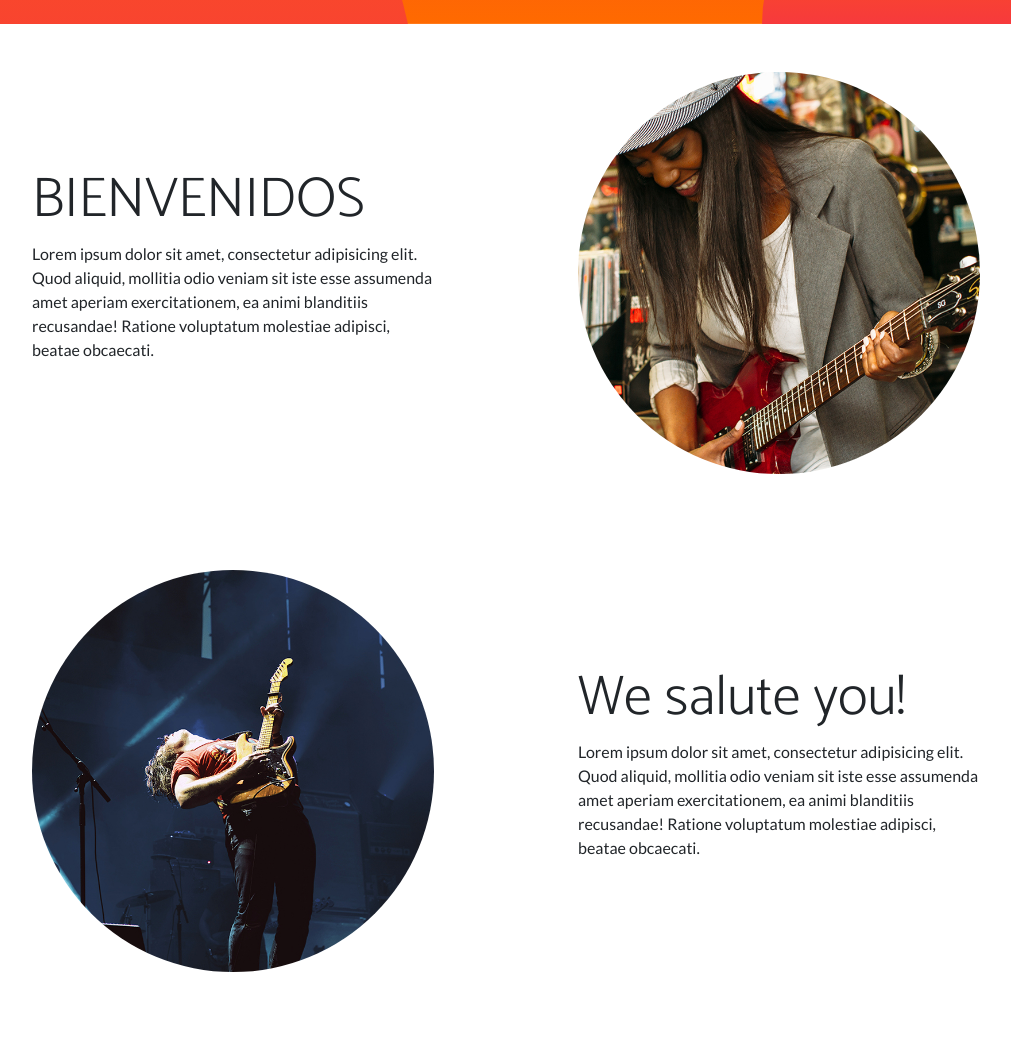
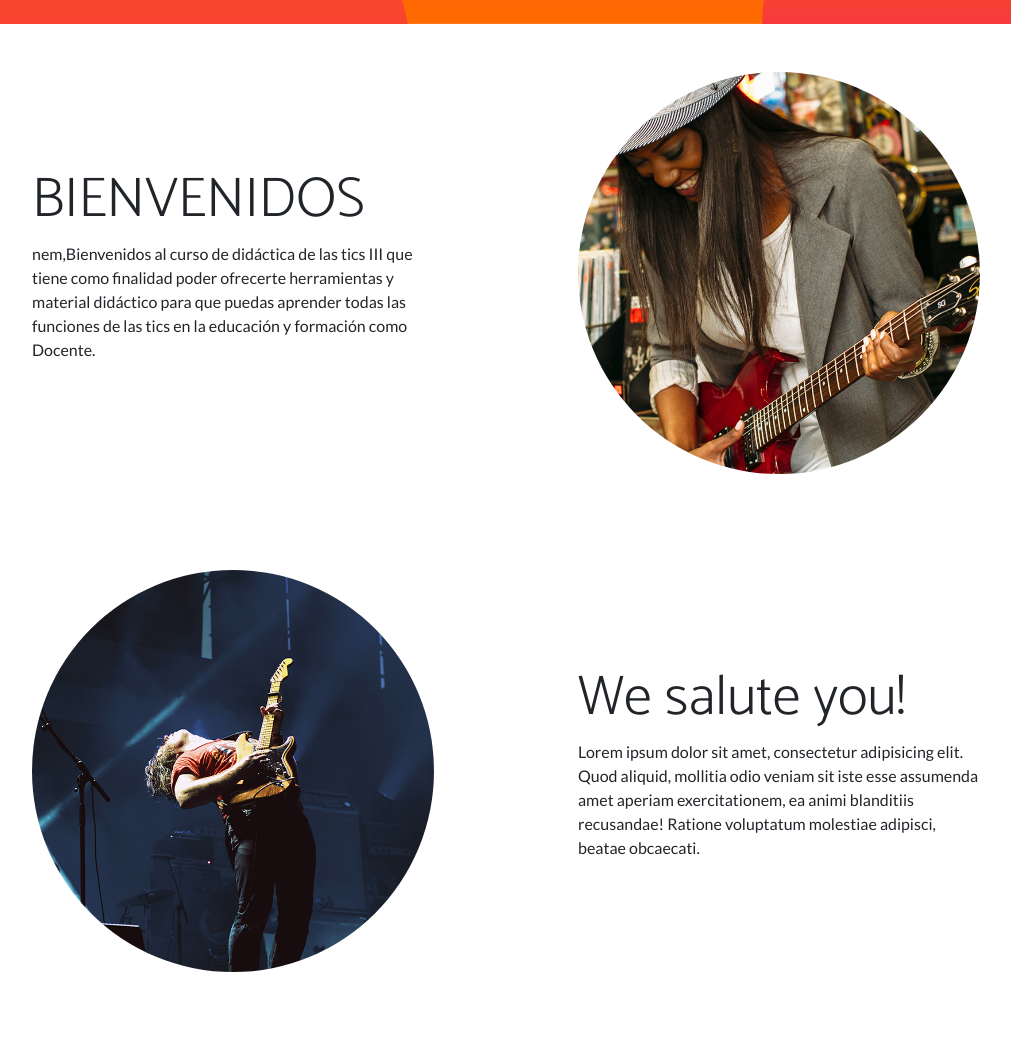
Before and after one commit to capricorniocrema123456789/Didactica-de-las-tics-III., a plain HTML site: page index.html in a window 1280 px wide. Shown: the part 778-1820 px from the top of the page, without its empty margins (134-1145 px from the left). Drawn offline with nearby package versions, Linux system fonts and the light colour scheme.

Commit message:
Update index.html

```diff
--- a/index.html
+++ b/index.html
@@ -53,7 +53,7 @@
                     <div class="col-lg-6 order-lg-1">
                         <div class="p-5">
                             <h2 class="display-4">BIENVENIDOS</h2>
-                            <p>Lorem ipsum dolor sit amet, consectetur adipisicing elit. Quod aliquid, mollitia odio veniam sit iste esse assumenda amet aperiam exercitationem, ea animi blanditiis recusandae! Ratione voluptatum molestiae adipisci, beatae obcaecati.</p>
+                            <p>nem,Bienvenidos al curso de didáctica de las tics III que tiene como finalidad poder ofrecerte herramientas y material didáctico para que puedas aprender todas las funciones de las tics en la educación y formación como Docente.</p>
                         </div>
                     </div>
                 </div>
```
